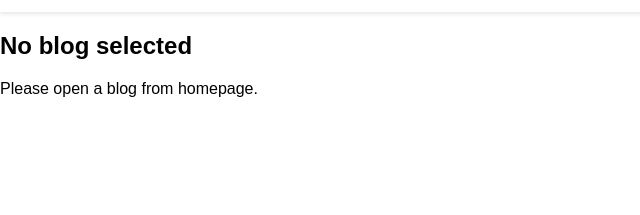
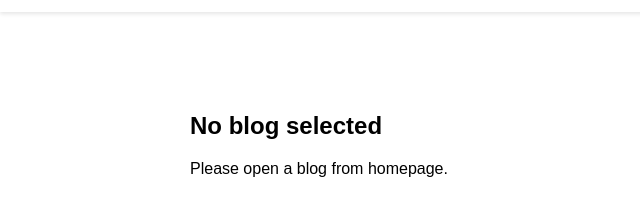
Before and after one commit to mahimjohn/yeshu-ke-nanhe-dost, a plain HTML site: page blog.html in a window 1280 px wide. Shown: the part 73-288 px from the top of the page, without its empty margins (0-640 px from the left). Drawn offline with Linux system fonts and the light colour scheme.

Commit message:
Update Home.css

```diff
--- a/Home.css
+++ b/Home.css
@@ -133,3 +133,19 @@ footer a{
 footer a:hover{
     text-decoration:underline;
 }
+
+/* BLOG PAGE */
+
+.blog-page{
+  max-width:900px;
+  margin:60px auto;
+  padding:20px;
+}
+
+.blog-page h1{
+  margin-bottom:20px;
+}
+
+.blog-page img{
+  max-width:100%;
+}
```
